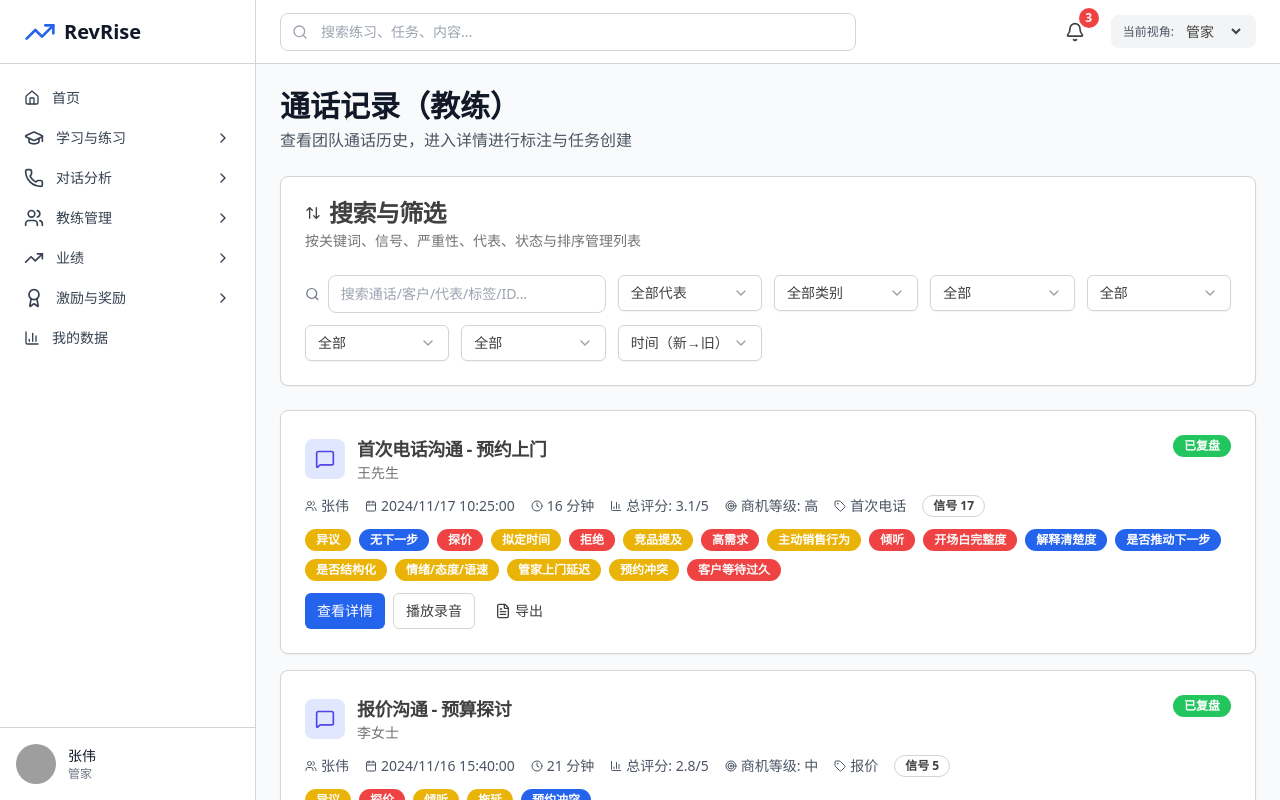
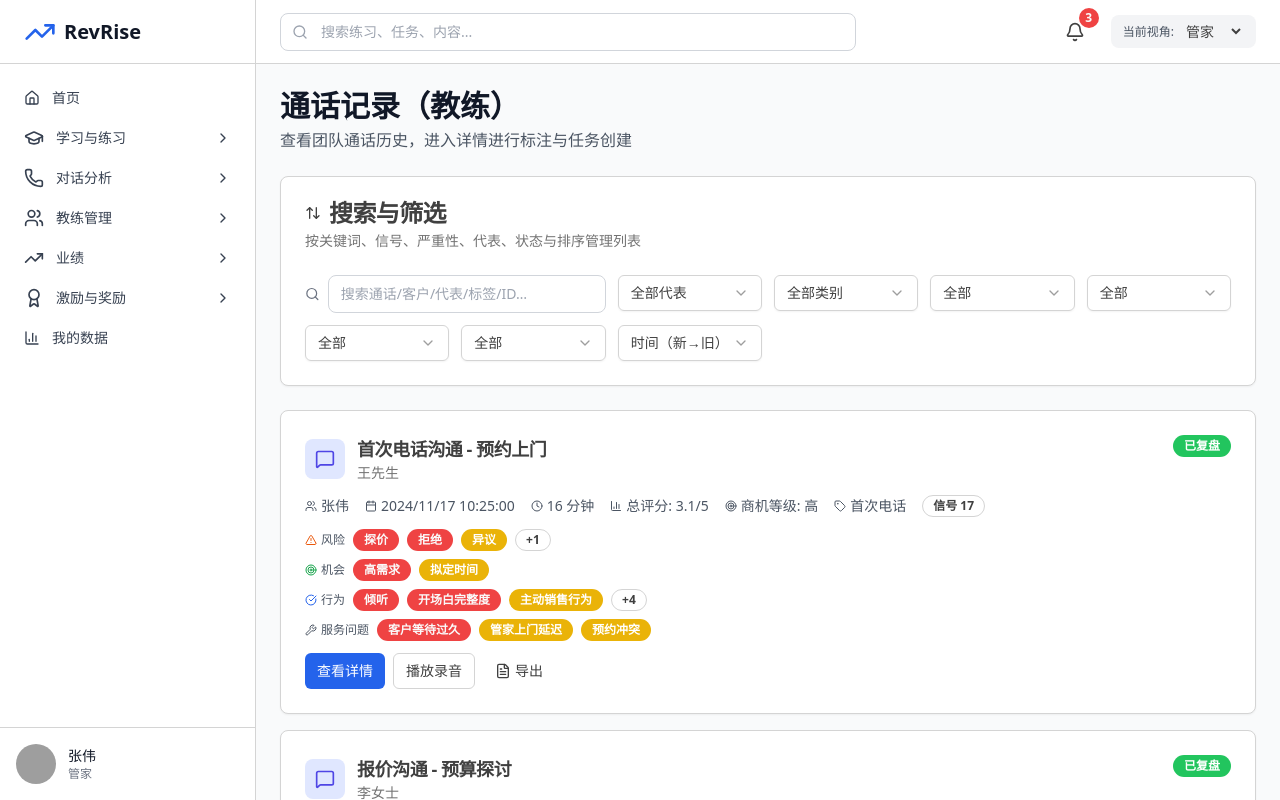
Before and after one commit to franksunye/RepRise, a Next.js app in the folder frontend/: page /coach/conversations in a window 1280 px wide. Built offline with nearby package versions, Linux system fonts and the light colour scheme; grey boxes are pictures that could not be loaded.

Commit message:
refactor(coach): restructure conversation card  grouped signal summary (risk/opp/behavior/service), top-N per group with +count, clearer header and actions

```diff
--- a/frontend/app/coach/conversations/page.tsx
+++ b/frontend/app/coach/conversations/page.tsx
@@ -7,7 +7,7 @@ import { Button } from '@/components/ui/button';
 import { Badge } from '@/components/ui/badge';
 import { Select, SelectContent, SelectItem, SelectTrigger, SelectValue } from '@/components/ui/select';
 import { mockReps, mockCallRecords, getSignalsByCallId, getBehaviorMetricsByCallId, mockTasks } from '@/data/mock-data';
-import { MessageSquare, Search, Users, Calendar, Clock, Tag, ArrowUpDown, AlertTriangle, Target, BarChart3, FileText } from 'lucide-react';
+import { MessageSquare, Search, Users, Calendar, Clock, Tag, ArrowUpDown, AlertTriangle, Target, BarChart3, FileText, CheckCircle, Wrench } from 'lucide-react';
 
 export default function CoachConversationsPage() {
   const reps = mockReps;
@@ -294,30 +294,74 @@ export default function CoachConversationsPage() {
                 };
                 const severityWeight = (sev: string) => sev === 'high' ? 3 : sev === 'medium' ? 2 : 1;
                 const severityVariant = (sev: string) => sev === 'high' ? 'destructive' : sev === 'medium' ? 'warning' : 'default';
-                const grouped = signals.reduce<Record<string, { count: number; maxSeverity: string }>>((acc, s) => {
+                const isRiskType = (t: string) => (
+                  t === 'event_objection' || t === 'event_no_next_step' || t === 'event_rejection' || t === 'event_delay' || t === 'event_pricing'
+                );
+                const isOppType = (t: string) => (
+                  t === 'event_buying' || t === 'event_schedule'
+                );
+                const groups: Record<string, Array<{ label: string; severity: string }>> = {
+                  行为: [],
+                  风险: [],
+                  机会: [],
+                  服务问题: [],
+                };
+                signals.forEach(s => {
                   const label = labelOf(s.type);
-                  if (!label) return acc;
-                  const key = label;
-                  const current = acc[key];
-                  if (!current) {
-                    acc[key] = { count: 1, maxSeverity: s.severity };
-                  } else {
-                    acc[key] = {
-                      count: current.count + 1,
-                      maxSeverity: severityWeight(s.severity) > severityWeight(current.maxSeverity) ? s.severity : current.maxSeverity,
-                    };
+                  if (!label) return;
+                  if (s.type.startsWith('behavior_')) {
+                    groups['行为'].push({ label, severity: s.severity });
+                  } else if (s.type.startsWith('issue_')) {
+                    groups['服务问题'].push({ label, severity: s.severity });
+                  } else if (isRiskType(s.type)) {
+                    groups['风险'].push({ label, severity: s.severity });
+                  } else if (isOppType(s.type)) {
+                    groups['机会'].push({ label, severity: s.severity });
                   }
-                  return acc;
-                }, {});
-                const entries = Object.entries(grouped);
-                if (entries.length === 0) return null;
+                });
+
+                const renderGroup = (groupName: keyof typeof groups, icon: any, iconClass: string) => {
+                  const items = groups[groupName];
+                  if (!items || items.length === 0) return null;
+                  const aggregated = items.reduce<Record<string, { count: number; maxSeverity: string }>>((acc, it) => {
+                    const cur = acc[it.label];
+                    if (!cur) acc[it.label] = { count: 1, maxSeverity: it.severity };
+                    else acc[it.label] = { count: cur.count + 1, maxSeverity: severityWeight(it.severity) > severityWeight(cur.maxSeverity) ? it.severity : cur.maxSeverity };
+                    return acc;
+                  }, {});
+                  const entries = Object.entries(aggregated).sort((a, b) => {
+                    const wa = severityWeight(a[1].maxSeverity);
+                    const wb = severityWeight(b[1].maxSeverity);
+                    if (wb !== wa) return wb - wa;
+                    return b[1].count - a[1].count;
+                  });
+                  const limit = 3;
+                  const show = entries.slice(0, limit);
+                  const more = entries.length - show.length;
+                  return (
+                    <div className="flex items-center gap-2 flex-wrap">
+                      <span className="flex items-center gap-1 text-xs text-gray-600">
+                        {icon}
+                        {groupName}
+                      </span>
+                      {show.map(([label, info]) => (
+                        <Badge key={`${groupName}-${label}`} variant={severityVariant(info.maxSeverity)}>
+                          {label}{info.count > 1 ? info.count : ''}
+                        </Badge>
+                      ))}
+                      {more > 0 && (
+                        <Badge variant="outline">+{more}</Badge>
+                      )}
+                    </div>
+                  );
+                };
+
                 return (
-                  <div className="flex flex-wrap gap-2">
-                    {entries.map(([label, info]) => (
-                      <Badge key={label} variant={severityVariant(info.maxSeverity)}>
-                        {label}{info.count > 1 ? info.count : ''}
-                      </Badge>
-                    ))}
+                  <div className="space-y-2">
+                    {renderGroup('风险', <AlertTriangle className="h-3 w-3 text-orange-600" />, 'text-orange-600')}
+                    {renderGroup('机会', <Target className="h-3 w-3 text-green-600" />, 'text-green-600')}
+                    {renderGroup('行为', <CheckCircle className="h-3 w-3 text-blue-600" />, 'text-blue-600')}
+                    {renderGroup('服务问题', <Wrench className="h-3 w-3 text-gray-600" />, 'text-gray-600')}
                   </div>
                 );
               })()}
```
